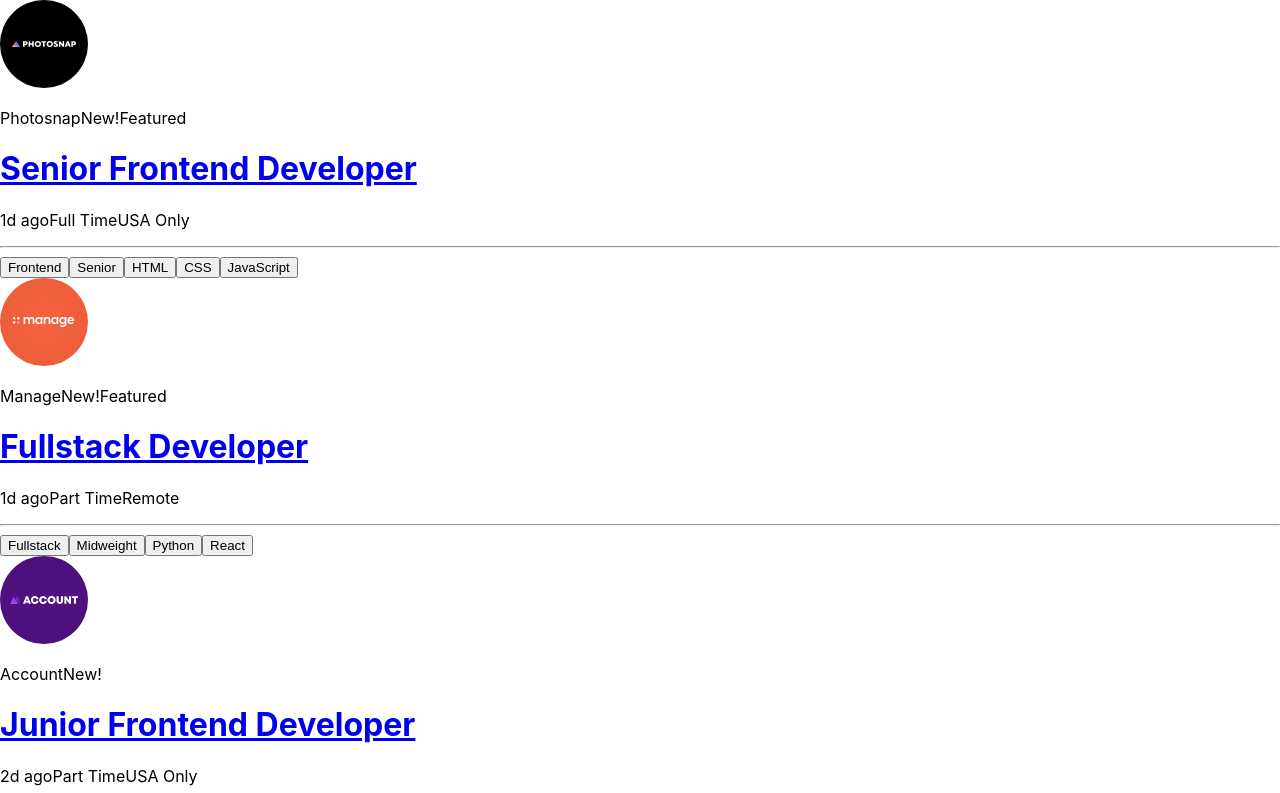
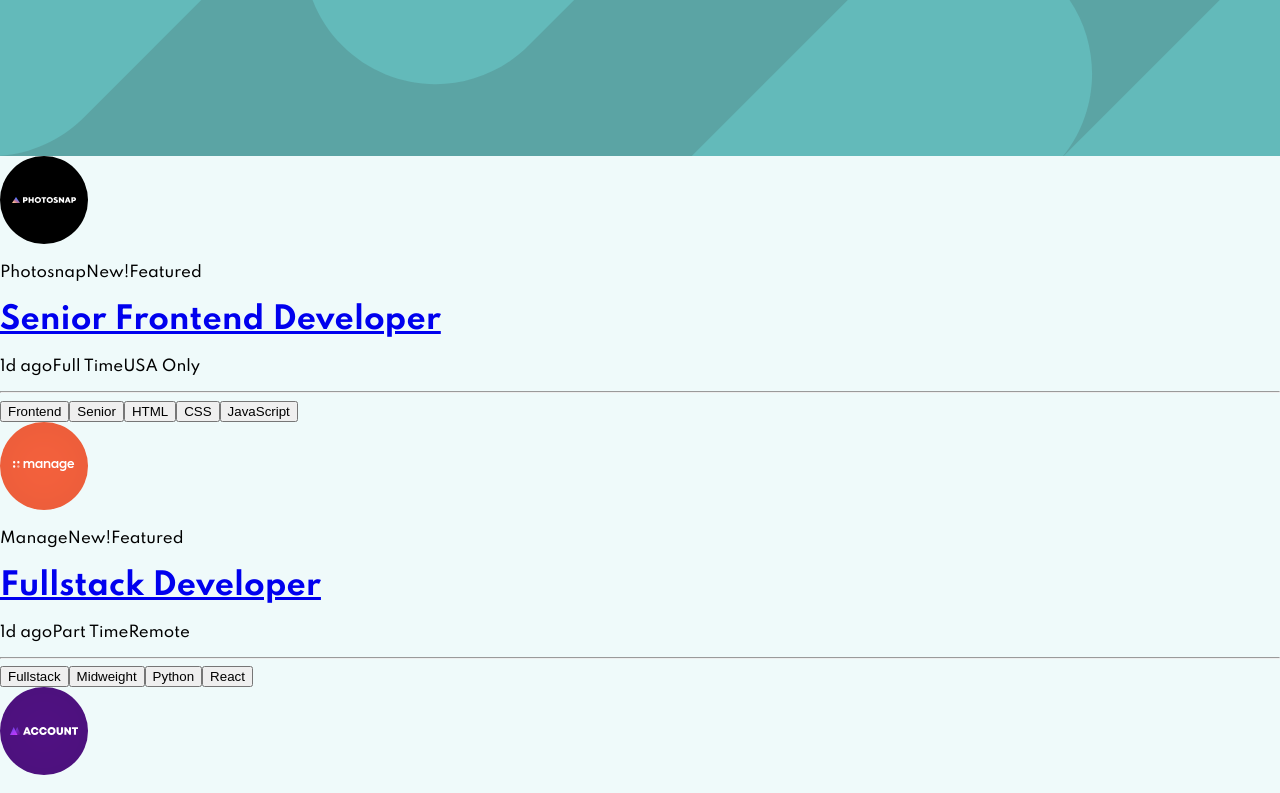
Before and after one commit to daniel-nm/job-listing, a React (Create React App) app: page / in a window 1280 px wide. Shown: the top 793 px of the page. Built offline with nearby package versions, Linux system fonts and the light colour scheme.

Commit message:
Added general styles and Google Font

```diff
--- a/src/styles/index.css
+++ b/src/styles/index.css
@@ -1,13 +1,42 @@
+@import url('https://fonts.googleapis.com/css2?family=Spartan:wght@500;700&display=swap');
+
+*,
+*::before,
+*::after {
+  box-sizing: border-box;
+}
+
+:root {
+  --main-color: hsl(180, 29%, 50%);
+  --white: #fff;
+  --dark-bg: hsl(180, 14%, 20%);
+  --gray: hsl(180, 8%, 52%);
+  --background: hsl(180, 52%, 96%);
+  --light-accent: hsl(180, 31%, 95%);
+}
+
 body {
-  margin: 0;
-  font-family: -apple-system, BlinkMacSystemFont, 'Segoe UI', 'Roboto', 'Oxygen',
-    'Ubuntu', 'Cantarell', 'Fira Sans', 'Droid Sans', 'Helvetica Neue',
-    sans-serif;
+  background-color: var(--background);
+  position: relative;
+  font-family: 'Spartan', sans-serif;
   -webkit-font-smoothing: antialiased;
   -moz-osx-font-smoothing: grayscale;
+  font-size: 93.75%;
+  margin: 0;
 }
 
-code {
-  font-family: source-code-pro, Menlo, Monaco, Consolas, 'Courier New',
-    monospace;
+body::before {
+  background-color: var(--main-color);
+  background-image: url(../images/bg-header-mobile.svg);
+  background-repeat: no-repeat;
+  background-size: cover;
+  content: '';
+  display: block;
+  height: 156px;
 }
+
+@media screen and (min-width: 68.27em) {
+  body::before {
+    background-image: url(../images/bg-header-desktop.svg);
+  }
+}
```
